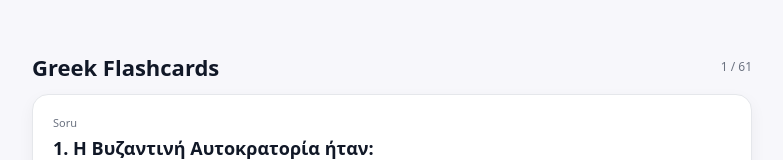
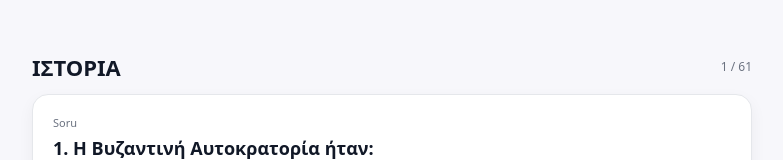
Before and after one commit to Tugba-Yilmaz/flashcards-greek-history, a React (Vite) app: page / in a window 1280 px wide. Shown: the part 126-286 px from the top of the page, without its empty margins (248-1031 px from the left). Built offline with nearby package versions, Linux system fonts and the light colour scheme.

Commit message:
updated question answer

```diff
--- a/public/questions.json
+++ b/public/questions.json
@@ -372,7 +372,7 @@
         "αγοράστηκαν από πλούσιους Έλληνες του εξωτερικού.",
         "συνέχισαν να τα εκμεταλλεύονται οι Οθωμανοί ιδιοκτήτες τους.."
       ],
-      "answerIndex": 3
+      "answerIndex": 2
     },
      {
       "type": "mcq",
--- a/src/App.jsx
+++ b/src/App.jsx
@@ -117,7 +117,7 @@ export default function FlashcardApp() {
     <div className="page">
       <div className="app">
         <header className="header">
-          <h1>Greek Flashcards</h1>
+          <h1>ΙΣΤΟΡΙΑ</h1>
           <span className="progress">{index + 1} / {total}</span>
         </header>
 {/*
```
